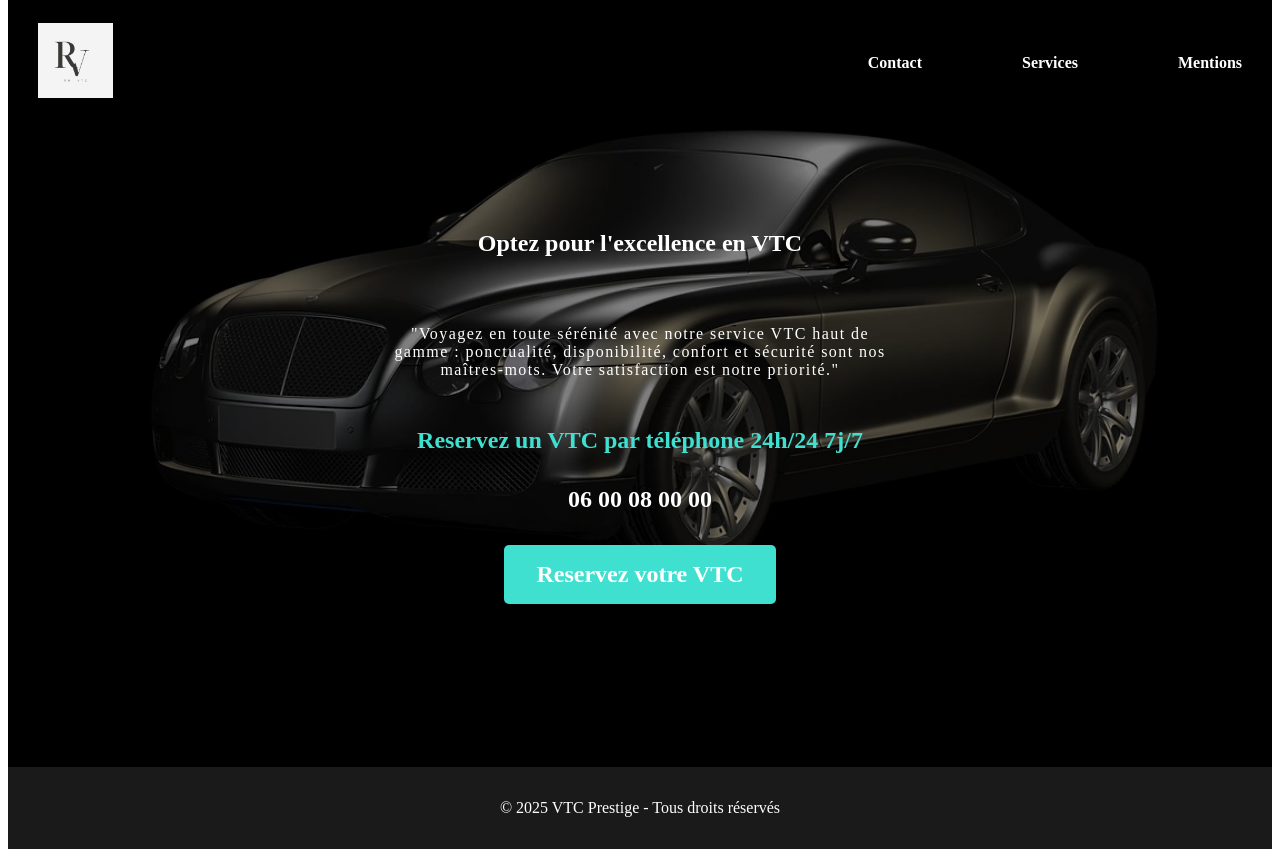
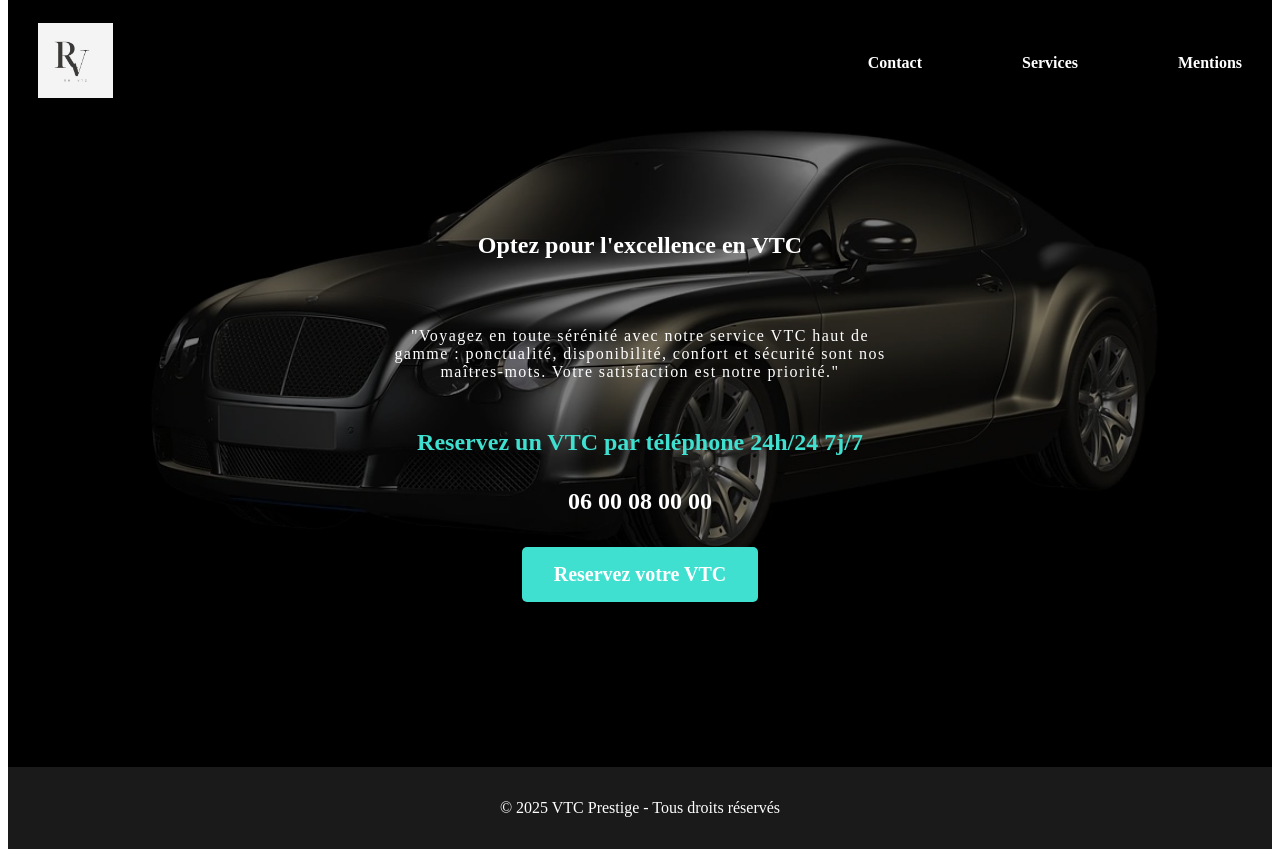
Before and after one commit to nivorako/VTC, a React (Vite) app: page / in a window 1280 px wide. Built offline with nearby package versions, Linux system fonts and the light colour scheme.

Commit message:
configure and use Button

```diff
--- a/src/components/BookingBTN.tsx
+++ /dev/null
@@ -1,5 +0,0 @@
-export default function BookingBTN() {
-    return (
-        <button>Book Now</button>
-    )
-}
--- a/src/components/BookingForm.tsx
+++ b/src/components/BookingForm.tsx
@@ -15,25 +15,33 @@ const ReservationSchema = Yup.object().shape({
 
 const FormContainer = styled.div`
   width: 100%;
-  height: auto;
-  background: white;
-  padding: 1rem;
+  height: 100%;
+  display: flex;
+  flex-direction: column;
   border-radius: 8px;
   box-shadow: 0 2px 4px rgba(0, 0, 0, 0.1);
   z-index: 2;
-
+  background:rgb(13, 84, 155);
+  box-sizing: border-box;
   @media (max-width: 768px) {
     width: 100%;
     margin: 0 auto;
   }
 `;
 
+const StyledForm = styled(Form)`
+  display: flex;
+  flex-direction: column;
+  height: 100%;
+  width: 100%;
+`;
+
+
 const Section = styled.div`
-  margin-bottom: 1.5rem;
   padding: 1rem;
   background: #f8f9fa;
-  border-radius: 8px;
-  box-shadow: 0 1px 3px rgba(0, 0, 0, 0.1);
+  flex: 1;
+  overflow-y: auto;
 `;
 
 const SectionTitle = styled.h3`
@@ -135,7 +143,7 @@ const BookingForm = ({ onFormChange }: BookingFormProps) => {
           }, [values]);
 
           return (
-            <Form>
+            <StyledForm>
               {/* Le reste du formulaire reste inchangé */}
               <Section>
                 <SectionTitle>Détails du trajet</SectionTitle>
@@ -223,7 +231,7 @@ const BookingForm = ({ onFormChange }: BookingFormProps) => {
                   <ErrorMessage name="typeTrajet" component={ErrorText} />
                 </FormField>
               </Section>
-            </Form>
+            </StyledForm>
           );
         }}
       </Formik>
--- /dev/null
+++ b/src/components/Button.tsx
@@ -0,0 +1,155 @@
+import { Link } from 'react-router-dom';
+import styled from 'styled-components';
+import { theme } from '../styles/theme';
+
+type ButtonVariant = 'primary' | 'secondary' | 'outline' | 'text';
+type ButtonSize = 'small' | 'medium' | 'large';
+
+interface ButtonBaseProps {
+  $variant: ButtonVariant;
+  $size: ButtonSize;
+  $fullWidth: boolean;
+}
+
+const getVariantStyles = (variant: ButtonVariant) => {
+    switch (variant) {
+      case 'secondary':
+        return `
+          background: ${theme.colors.secondary};
+          color: white;
+          &:hover {
+            background: ${theme.colors.tertiary};
+          }
+        `;
+      case 'outline':
+        return `
+          background: transparent;
+          border: 2px solid ${theme.colors.primary};
+          color: ${theme.colors.primary};
+          &:hover {
+            background: ${theme.colors.primary};
+            color: white;
+          }
+        `;
+      case 'text':
+        return `
+          background: transparent;
+          color: ${theme.colors.primary};
+          padding: 0.5rem 1rem;
+          &:hover {
+            text-decoration: underline;
+          }
+        `;
+      case 'primary':
+      default:
+        return `
+          background: ${theme.colors.secondary};
+          color: white;
+          &:hover {
+            background: ${theme.colors.primaryDark};
+          }
+        `;
+    }
+  };
+
+  const getSizeStyles = (size: ButtonSize) => {
+    switch (size) {
+      case 'small':
+        return 'padding: 0.5rem 1rem; font-size: 0.875rem;';
+      case 'large':
+        return 'padding: 1rem 2rem; font-size: 1.25rem;';
+      case 'medium':
+      default:
+        return 'padding: 0.75rem 1.5rem;';
+    }
+  };
+const ButtonBase = styled.button<ButtonBaseProps>`
+  display: inline-flex;
+  align-items: center;
+  justify-content: center;
+  border: none;
+  border-radius: 5px;
+  font-weight: 600;
+  cursor: pointer;
+  transition: all 0.2s ease;
+  text-decoration: none;
+  text-align: center;
+  white-space: nowrap;
+  z-index: 2;
+  ${({ $variant }) => getVariantStyles($variant)}
+  ${({ $size }) => getSizeStyles($size)}
+  ${({ $fullWidth }) => $fullWidth && 'width: 100%;'}
+
+  &:disabled {
+    opacity: 0.6;
+    cursor: not-allowed;
+  }
+`;
+
+const LinkButton = styled(Link)<ButtonBaseProps>`
+  ${({ $variant }) => getVariantStyles($variant)}
+  ${({ $size }) => getSizeStyles($size)}
+  ${({ $fullWidth }) => $fullWidth && 'width: 100%;'}
+  display: inline-flex;
+  align-items: center;
+  justify-content: center;
+  text-decoration: none;
+  border-radius: 5px;
+  font-weight: 600;
+  cursor: pointer;
+  transition: all 0.2s ease;
+  text-align: center;
+  white-space: nowrap;
+  z-index: 2;
+  &:disabled {
+    opacity: 0.6;
+    cursor: not-allowed;
+  }
+`;
+
+interface ButtonProps {
+  children: React.ReactNode;
+  variant?: ButtonVariant;
+  size?: ButtonSize;
+  to?: string;
+  onClick?: () => void;
+  type?: 'button' | 'submit' | 'reset';
+  disabled?: boolean;
+  fullWidth?: boolean;
+  className?: string;
+}
+
+export const Button = ({
+  children,
+  variant = 'primary',
+  size = 'medium',
+  to,
+  onClick,
+  type = 'button',
+  disabled = false,
+  fullWidth = false,
+  className,
+}: ButtonProps) => {
+  const commonProps = {
+    $variant: variant,
+    $size: size,
+    $fullWidth: fullWidth,
+    onClick,
+    disabled,
+    className,
+  };
+
+  if (to) {
+    return (
+      <LinkButton to={to} {...commonProps}>
+        {children}
+      </LinkButton>
+    );
+  }
+
+  return (
+    <ButtonBase type={type} {...commonProps}>
+      {children}
+    </ButtonBase>
+  );
+};
--- a/src/pages/Home.tsx
+++ b/src/pages/Home.tsx
@@ -1,7 +1,8 @@
 import styled from "styled-components";
 import backgroundIMG from "../assets/voiture.webp";
 import { theme } from "../styles/theme";
-import { Link } from "react-router-dom";
+
+import { Button } from "../components/Button";
 
 const Home = () => {
   return (
@@ -19,7 +20,13 @@ const Home = () => {
           06 00 08 00 00
         </Span2>
 
-          <BookingBTN to="/booking">Reservez votre VTC</BookingBTN>
+          <Button
+            to="/booking"
+            variant="primary"
+            size="large"
+          >
+            Reservez votre VTC
+          </Button>
 
       </Section>
 
@@ -72,7 +79,7 @@ const Section = styled.section`
 `
 
 const Span1 = styled.span`
-  color: ${theme.colors.secondary};
+  color: ${theme.colors.primary};
   font-size: 1.5rem;
   font-weight: bold;
   z-index: 2;
@@ -85,19 +92,4 @@ const Span2 = styled.span`
   z-index: 2;
 `
 
-const BookingBTN = styled(Link)`
-  background: ${theme.colors.secondary};
-  color: white;
-  padding: 1rem 2rem;
-  border-radius: 5px;
-  border: none;
-  cursor: pointer;
-  z-index: 2;
-  font-weight: bold;
-  font-size: 1.5rem;
-  text-decoration: none;
-  &:hover {
-    background: ${theme.colors.tertiary};
-  }
-`
 export default Home
--- a/src/styles/theme.ts
+++ b/src/styles/theme.ts
@@ -3,6 +3,8 @@ export const theme = {
       text: "#545454",
       textHover: "#202020",
       background: "#1a1a1a",
+      primary: "#40E0D0",
+      primaryDark: "#009182",
       secondary: "#40E0D0",
       tertiary: "#009182",
     },
```
